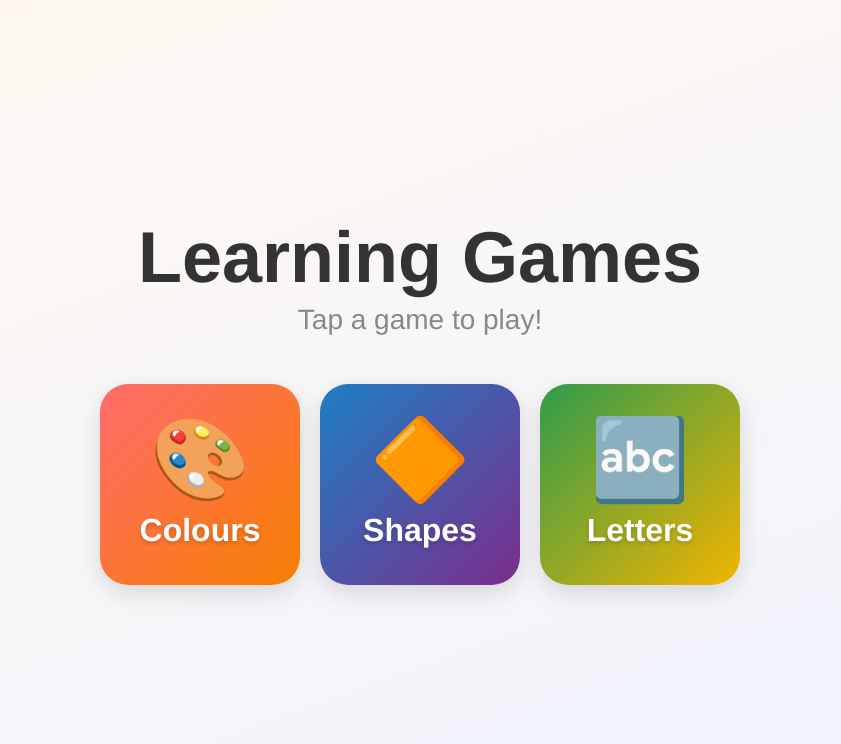
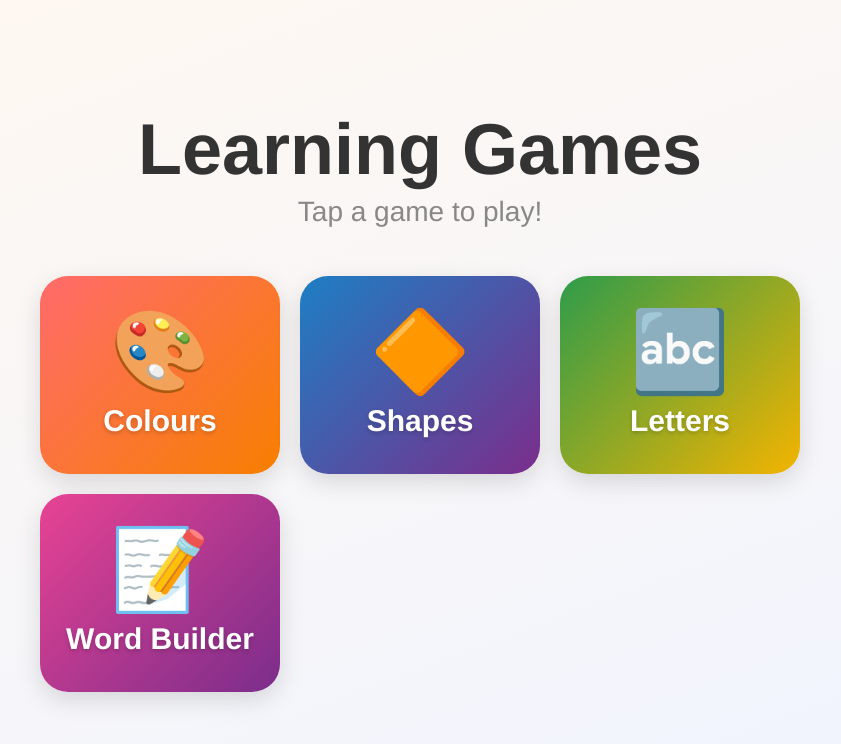
Before and after one commit to Needlemind/Colours, a plain HTML site: page index.html in a window 1280 px wide. Shown: the whole page, without its empty margins (220-1061 px from the left). Drawn offline with Linux system fonts and the light colour scheme.

Commit message:
Add Word Builder as fourth game on hub home screen

```diff
--- a/index.html
+++ b/index.html
@@ -36,7 +36,7 @@
       grid-template-columns: repeat(auto-fit, minmax(180px, 1fr));
       gap: 20px;
       width: 100%;
-      max-width: 640px;
+      max-width: 760px;
     }
     .game-card {
       display: flex;
@@ -54,18 +54,20 @@
       transform: scale(0.94);
       box-shadow: 0 3px 12px rgba(0,0,0,0.13);
     }
-    .game-card.colours { background: linear-gradient(135deg, #ff6b6b, #f77f00); }
-    .game-card.shapes  { background: linear-gradient(135deg, #1d7fc4, #7b2d8b); }
-    .game-card.letters { background: linear-gradient(135deg, #2e9c4b, #f4b400); }
+    .game-card.colours      { background: linear-gradient(135deg, #ff6b6b, #f77f00); }
+    .game-card.shapes       { background: linear-gradient(135deg, #1d7fc4, #7b2d8b); }
+    .game-card.letters      { background: linear-gradient(135deg, #2e9c4b, #f4b400); }
+    .game-card.word-builder { background: linear-gradient(135deg, #e84393, #7b2d8b); }
     .game-emoji {
       font-size: clamp(52px, 13vw, 80px);
       margin-bottom: 12px;
       line-height: 1;
     }
     .game-label {
-      font-size: clamp(22px, 6vw, 32px);
+      font-size: clamp(20px, 5vw, 30px);
       font-weight: 800;
       color: white;
+      text-align: center;
       text-shadow: 0 2px 4px rgba(0,0,0,0.2);
     }
   </style>
@@ -86,6 +88,10 @@
       <div class="game-emoji">&#128292;</div>
       <div class="game-label">Letters</div>
     </a>
+    <a href="games/phonics/" class="game-card word-builder">
+      <div class="game-emoji">&#128221;</div>
+      <div class="game-label">Word Builder</div>
+    </a>
   </div>
 </body>
 </html>
```
